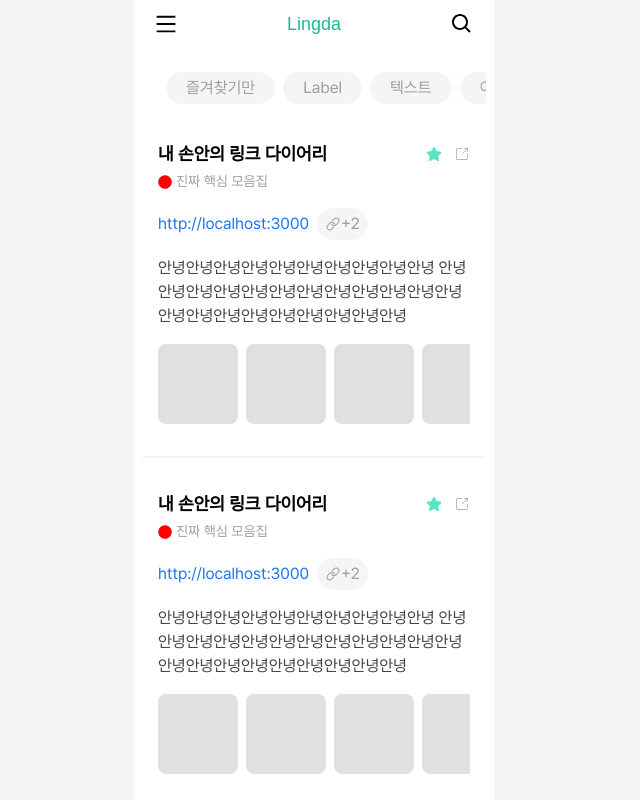
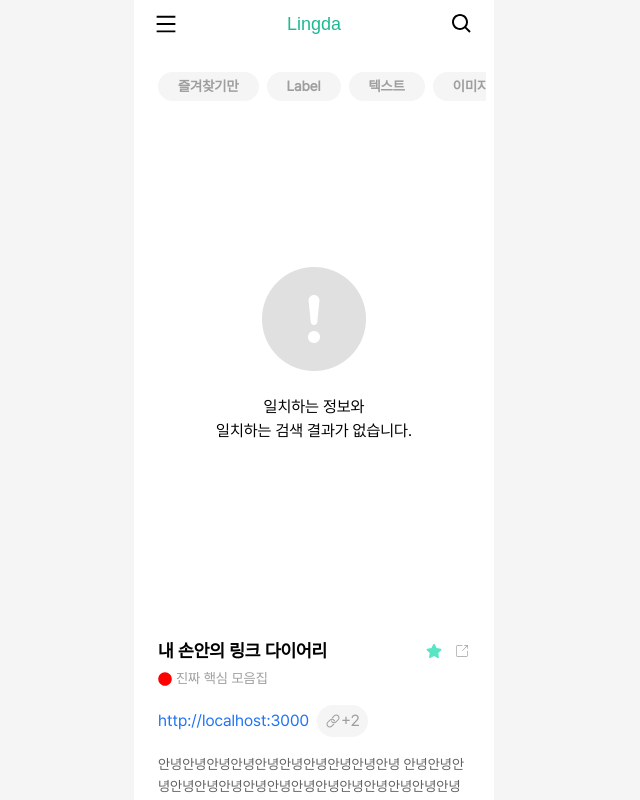
Before and after one commit to LinkDiary-Lingda/Lingda-Nextjs, a Next.js app: page /my in a window 1280 px wide. Shown: the top 800 px of the page, without its empty margins (326-966 px from the left). Built offline with nearby package versions, Linux system fonts and the light colour scheme; a web font is replaced by a local one.

Commit message:
[LINGDA-55] Content 결과 없을때 UI

```diff
--- a/src/app/globals.css
+++ b/src/app/globals.css
@@ -16,7 +16,7 @@ body {
 
 main {
   width: 360px;
-  height: 100vh;
+  min-height: 100vh;
   background-color: white;
   padding: 0 8px;
   display: flex;
--- a/src/app/login/page.tsx
+++ b/src/app/login/page.tsx
@@ -79,7 +79,7 @@ export default function Login() {
           </ul>
         </div>
       </section>
-      <section className="flex flex-row mb-12 justify-center gap-2 text-Body-2">
+      <section className="flex flex-row justify-center gap-2 text-Body-2 absolute bottom-8">
         <span className="text-Gray-06">아이디가 없나요?</span>
         <Link href="/join" className="text-Primary-04 underline">
           가입하기
--- a/src/app/my/topic.tsx
+++ b/src/app/my/content.tsx
@@ -3,15 +3,19 @@ import { CiShare1 } from 'react-icons/ci';
 import { FaCircle, FaRegStar, FaStar } from 'react-icons/fa';
 import { IoIosLink } from 'react-icons/io';
 
-export default function Topic() {
+export default function Content() {
   return (
     <div className="px-4 py-8 border-b-2 border-Gray-02 flex flex-col gap-4">
       <div>
         <div className="flex justify-between items-center">
           <h2 className="text-Heading-4 font-bold">내 손안의 링크 다이어리</h2>
           <div className="flex gap-3">
-            <FaStar color="#57E5C3" size={16} />
-            <CiShare1 color="#9E9E9E" size={16} />
+            <button type="button" aria-label="star-button">
+              <FaStar color="#57E5C3" size={16} />
+            </button>
+            <button type="button" aria-label="share-button">
+              <CiShare1 color="#9E9E9E" size={16} />
+            </button>
           </div>
         </div>
         <div className="flex items-center gap-1 mt-1">
@@ -29,12 +33,12 @@ export default function Topic() {
         </button>
       </div>
       <div>
-        <article className="w-full text-Gray-09">
+        <article className="w-full text-Gray-08 text-Body-2 leading-Body-2">
           안녕안녕안녕안녕안녕안녕안녕안녕안녕안녕
           안녕안녕안녕안녕안녕안녕안녕안녕안녕안녕안녕안녕안녕안녕안녕안녕안녕안녕안녕안녕안녕
         </article>
       </div>
-      <div className="flex gap-2 overflow-x-auto scrollbar-hide">
+      <div className="flex gap-3 overflow-x-auto scrollbar-hide">
         <p className="h-[80px] w-[80px] rounded-lg bg-Gray-04 flex-shrink-0"></p>
         <p className="h-[80px] w-[80px] rounded-lg bg-Gray-04 flex-shrink-0"></p>
         <p className="h-[80px] w-[80px] rounded-lg bg-Gray-04 flex-shrink-0"></p>
--- a/src/app/my/categories.tsx
+++ b/src/app/my/filters.tsx
@@ -6,25 +6,25 @@ type Category = {
   [str: string]: boolean;
 };
 
-export default function Categories() {
-  const [selectedCategories, setSelectedCategories] = useState<Category>({
+export default function Filters() {
+  const [selectedFilters, setSelectedFilters] = useState<Category>({
     starred: false,
     label: false,
     text: false,
     image: false,
   });
   const handleOnClick = (name: string) => {
-    setSelectedCategories({
-      ...selectedCategories,
-      [name]: !selectedCategories[name],
+    setSelectedFilters({
+      ...selectedFilters,
+      [name]: !selectedFilters[name],
     });
   };
   return (
     <div className="mt-6">
-      <ul className="flex flex-row gap-2 overflow-auto scrollbar-hide ml-6">
-        {Object.keys(selectedCategories).map((category) => {
+      <ul className="flex flex-row gap-2 overflow-auto scrollbar-hide ml-4">
+        {Object.keys(selectedFilters).map((filter) => {
           let txt = '';
-          switch (category) {
+          switch (filter) {
             case 'starred':
               txt = '즐겨찾기만';
               break;
@@ -44,13 +44,13 @@ export default function Categories() {
             <li
               key={txt}
               className={cls(
-                'px-5 py-1 rounded-full w-fit flex-shrink-0 cursor-pointer',
+                'px-5 py-1 rounded-full w-fit flex-shrink-0 cursor-pointer font-semibold text-Body-2',
                 {
-                  'bg-Primary-01 text-Primary-04': selectedCategories[category],
-                  'bg-Gray-02 text-Gray-06': !selectedCategories[category],
+                  'bg-Primary-01 text-Primary-04': selectedFilters[filter],
+                  'bg-Gray-02 text-Gray-06': !selectedFilters[filter],
                 }
               )}
-              onClick={() => handleOnClick(category)}
+              onClick={() => handleOnClick(filter)}
             >
               {txt}
             </li>
--- /dev/null
+++ b/src/app/my/nothing.tsx
@@ -0,0 +1,15 @@
+import Image from 'next/image';
+import React from 'react';
+import nothingImg from '../../images/lingda-exclamation.png';
+
+export default function Nothing() {
+  return (
+    <div className="flex flex-col justify-center items-center h-[500px]">
+      <Image src={nothingImg} alt="nothing-image" width={104} height={104} />
+      <div className="flex flex-col items-center mt-6">
+        <p>일치하는 정보와</p>
+        <p>일치하는 검색 결과가 없습니다.</p>
+      </div>
+    </div>
+  );
+}
--- a/src/app/my/page.tsx
+++ b/src/app/my/page.tsx
@@ -1,13 +1,16 @@
-import Categories from './categories';
-import Topic from './topic';
+import Content from './content';
+import Filters from './filters';
+import Nothing from './nothing';
 
 export default function My() {
   return (
     <>
-      <Categories />
+      <Filters />
       <section className="mt-1 flex flex-col">
-        <Topic />
-        <Topic />
+        <Nothing />
+        <Content />
+        <Content />
+        <Content />
       </section>
     </>
   );
--- a/src/components/header/MainHeader.tsx
+++ b/src/components/header/MainHeader.tsx
@@ -1,9 +1,13 @@
-import React from 'react';
+'use client';
+import Link from 'next/link';
+import React, { useState } from 'react';
 import { AiOutlineMenu } from 'react-icons/ai';
 import { BiSearch } from 'react-icons/bi';
 
 export default function MainHeader() {
+  const [searchOn, setSearchOn] = useState(false);
   return (
+    <>
       <nav>
         <ul className="flex flex-row justify-between items-center h-[48px]">
           <li>
@@ -16,22 +20,41 @@ export default function MainHeader() {
             </button>
           </li>
           <li>
-          <button type="button" aria-label="home-button">
-            <h1 className="font-gmarketBold text-Heading-4 text-Primary-04">
+            <Link
+              className="font-gmarketBold text-Heading-4 text-Primary-04"
+              href="http://localhost:3000"
+            >
               Lingda
-            </h1>
-          </button>
+            </Link>
           </li>
           <li>
             <button
               type="button"
               aria-label="search-button"
               className="h-[48px] w-[48px] flex justify-center items-center"
+              onClick={() => setSearchOn(!searchOn)}
             >
               <BiSearch size={24} />
             </button>
           </li>
         </ul>
       </nav>
+      {searchOn && (
+        <div className="flex items-center justify-center mt-4">
+          <form
+            onSubmit={(e) => {
+              e.preventDefault();
+              console.log('hi');
+            }}
+          >
+            <input
+              type="text"
+              className="w-[312px] h-[44px] bg-Gray-02 rounded-md outline-none px-4 text-Body-2"
+              placeholder="검색어를 입력하세요."
+            />
+          </form>
+        </div>
+      )}
+    </>
   );
 }
```
Also changed, not shown: src/images/lingda-exclamation.png (added). Lines whose indentation alone changed are shown as unchanged.
